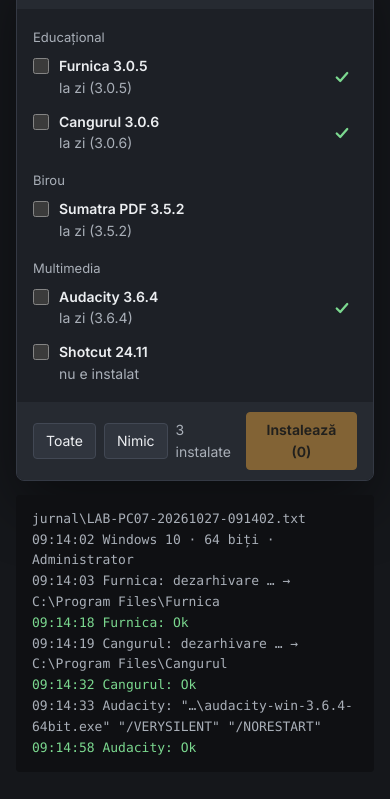
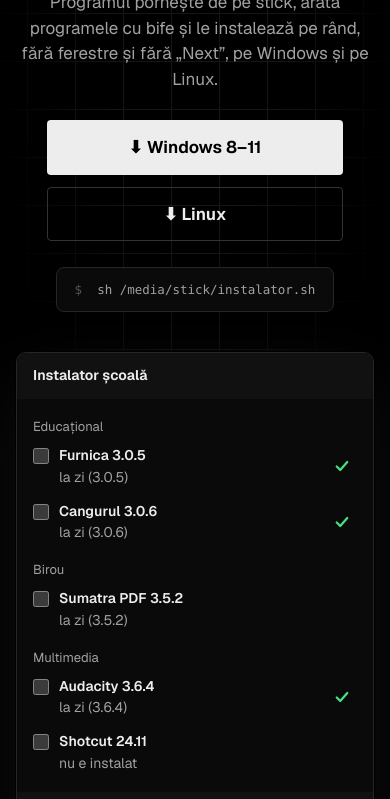
Before and after one commit to nazdravan/installer, a plain HTML site: page site/index.html in a window 390 px wide. Shown: the part 251-1050 px from the top of the page. Drawn offline with Linux system fonts and the light colour scheme; no server answers.

Commit message:
pagina de prezentare în stil monocrom

```diff
--- a/site/index.html
+++ b/site/index.html
@@ -8,7 +8,7 @@
 <meta property="og:title" content="Instalator școală">
 <meta property="og:description" content="Un stick. Tot laboratorul. Instalare fără ferestre pe Windows și Linux.">
 <meta property="og:image" content="assets/laborator.jpg">
-<link rel="preload" href="assets/inter-latin.woff2" as="font" type="font/woff2" crossorigin>
+<link rel="preload" href="assets/geist-latin.woff2" as="font" type="font/woff2" crossorigin>
 <link rel="stylesheet" href="style.css">
 <script defer src="main.js"></script>
 </head>
@@ -28,7 +28,15 @@
 <main>
 
 <section class="hero" aria-labelledby="titlu">
-  <h1 id="titlu" class="hero-title"><span class="hero-a">Un stick.</span> <span class="hero-b">Tot laboratorul.</span></h1>
+  <div class="hero-copy">
+    <h1 id="titlu" class="hero-title">Un stick.<br>Tot laboratorul.</h1>
+    <p class="lead">Programul pornește de pe stick, arată programele cu bife și le instalează pe rând, fără ferestre și fără „Next”, pe Windows și pe Linux.</p>
+    <div class="hero-actions">
+      <a class="button" href="#descarca">⬇ Windows 8–11</a>
+      <a class="button ghost" href="#descarca">⬇ Linux</a>
+    </div>
+    <pre class="cmd"><code><span class="prompt">$</span> sh /media/stick/instalator.sh</code></pre>
+  </div>
 
   <div class="hero-stage">
     <div class="app" data-ui id="hero-app" aria-label="Fereastra Instalatorului, demonstrație">
@@ -54,10 +62,6 @@
 09:14:02 Windows 10 · 64 biți · Administrator</code></pre>
   </div>
 
-  <div class="hero-foot">
-    <p class="lead">Programul pornește de pe stick, arată programele cu bife și le instalează pe rând, fără ferestre și fără „Next”, pe Windows și pe Linux.</p>
-    <a class="button" href="#descarca">Descarcă gratuit</a>
-  </div>
 </section>
 
 <section class="how" id="cum" aria-labelledby="cum-t">
--- a/site/style.css
+++ b/site/style.css
@@ -1,31 +1,32 @@
-/* Instalator școală: pagina de prezentare. Tema „tehnic, întunecat”: grafit și chihlimbar. */
+/* Instalator școală: pagina de prezentare. Tema G: negru și alb, monocrom, grilă fină în antet. */
 
 @font-face {
-  font-family: "Inter";
-  src: url("assets/inter-latin.woff2") format("woff2");
+  font-family: "Geist";
+  src: url("assets/geist-latin.woff2") format("woff2");
   font-weight: 100 900;
   font-display: swap;
   unicode-range: U+0000-00FF, U+0131, U+0152-0153, U+02BB-02BC, U+02C6, U+02DA, U+02DC, U+0304, U+0308, U+0329, U+2000-206F, U+20AC, U+2122, U+2191, U+2193, U+2212, U+2215, U+FEFF, U+FFFD;
 }
 @font-face {
-  font-family: "Inter";
-  src: url("assets/inter-latin-ext.woff2") format("woff2");
+  font-family: "Geist";
+  src: url("assets/geist-latin-ext.woff2") format("woff2");
   font-weight: 100 900;
   font-display: swap;
   unicode-range: U+0100-02BA, U+02BD-02C5, U+02C7-02CC, U+02CE-02D7, U+02DD-02FF, U+0304, U+0308, U+0329, U+1D00-1DBF, U+1E00-1E9F, U+1EF2-1EFF, U+2020, U+20A0-20AB, U+20AD-20C0, U+2113, U+2C60-2C7F, U+A720-A7FF;
 }
 
 :root {
-  --bg: #15171b;
-  --surface: #1d2026;
-  --surface-2: #262a31;
-  --surface-3: #30353e;
-  --ink: #eceef1;
-  --muted: #a9afb8;
-  --accent: #f2a93b;
-  --accent-ink: #1b1406;
-  --ok: #7bd88f;
-  --err: #ff7f70;
+  --bg: #000;
+  --surface: #0a0a0a;
+  --surface-2: #111;
+  --surface-3: #1c1c1c;
+  --line: #262626;
+  --ink: #ededed;
+  --muted: #a1a1a1;
+  --accent: #ededed;
+  --accent-ink: #000;
+  --ok: #4ade80;
+  --err: #f87171;
 
   --t-xl: clamp(34px, 4.4vw, 68px);
   --t-l: clamp(30px, 3vw, 46px);
@@ -46,8 +47,7 @@ body {
   margin: 0;
   background: var(--bg);
   color: var(--ink);
-  font: 400 var(--t-s)/1.55 "Inter", system-ui, sans-serif;
-  font-feature-settings: "cv11", "ss01";
+  font: 400 var(--t-s)/1.55 "Geist", system-ui, sans-serif;
   -webkit-font-smoothing: antialiased;
 }
 img { display: block; max-width: 100%; height: auto; }
@@ -68,13 +68,15 @@ p code { font-size: .9em; color: var(--ink); background: var(--surface-2); paddi
   padding: 14px 22px; border-radius: var(--radius);
   transition: transform .2s var(--ease), background-color .2s;
 }
-.button:hover { background: #ffbc57; transform: translateY(-1px); }
+.button:hover { background: #fff; transform: translateY(-1px); }
 .button:active { transform: translateY(1px); }
 .button.small { font-size: var(--t-xs); padding: 9px 14px; }
-.button.dark { background: var(--accent-ink); color: var(--accent); }
-.button.dark:hover { background: #2a2010; }
-.button.ghost { background: transparent; border: 2px solid var(--accent-ink); padding: 12px 20px; color: var(--accent-ink); }
-.button.ghost:hover { background: rgba(27, 20, 6, .1); }
+.button.dark { background: var(--accent-ink); color: var(--ink); }
+.button.dark:hover { background: #1a1a1a; }
+.button.ghost { background: transparent; border: 1px solid #333; padding: 13px 21px; color: var(--ink); }
+.button.ghost:hover { background: var(--surface-2); }
+.tile.main .button.ghost { border-color: var(--accent-ink); color: var(--accent-ink); }
+.tile.main .button.ghost:hover { background: rgba(0, 0, 0, .06); }
 
 /* Bara de sus */
 .bar {
@@ -87,36 +89,44 @@ p code { font-size: .9em; color: var(--ink); background: var(--surface-2); paddi
 .bar nav a { text-decoration: none; color: var(--muted); transition: color .2s; }
 .bar nav a:hover { color: var(--ink); }
 
-/* Antet: propoziția despicată de fereastra programului. */
+/* Antet: centrat, pe o grilă fină care se stinge spre margini. */
 .hero {
-  display: grid;
-  grid-template-columns: 1fr;
-  align-items: center;
-  padding: clamp(40px, 6vw, 88px) var(--margin) 0;
+  position: relative;
+  display: grid; justify-items: center; gap: 56px;
+  padding: clamp(56px, 8vw, 120px) var(--margin) 0;
+  text-align: center;
+  isolation: isolate;
 }
-/* Titlul ocupă tot rândul; fereastra stă în mijlocul lui, între cele două jumătăți. */
+.hero::before {
+  content: ""; position: absolute; inset: 0 0 30% 0; z-index: -1;
+  background-image: linear-gradient(#161616 1px, transparent 1px), linear-gradient(90deg, #161616 1px, transparent 1px);
+  background-size: 48px 48px; background-position: center top;
+  -webkit-mask-image: radial-gradient(ellipse 70% 80% at 50% 20%, #000 30%, transparent 75%);
+  mask-image: radial-gradient(ellipse 70% 80% at 50% 20%, #000 30%, transparent 75%);
+}
+.hero-copy { display: grid; justify-items: center; gap: 22px; max-width: 900px; }
 .hero-title {
-  grid-area: 1 / 1;
-  display: flex; justify-content: space-between; align-items: center;
-  font-size: clamp(30px, 3.5vw, 58px); font-weight: 700; letter-spacing: -.035em; line-height: 1;
+  font-size: clamp(44px, 6.6vw, 104px); font-weight: 700; letter-spacing: -.055em; line-height: .98;
+  color: #fff;
 }
-.hero-a, .hero-b { white-space: nowrap; }
-.hero-stage { grid-area: 1 / 1; justify-self: center; width: min(36vw, 580px); display: grid; gap: 14px; position: relative; }
-.hero-foot { grid-area: 2 / 1; }
-.hero-foot {
-  display: flex; align-items: end; justify-content: space-between; gap: 32px;
-  margin-top: 56px;
+.lead { font-size: var(--t-m); line-height: 1.5; max-width: 34em; color: var(--muted); }
+.hero-actions { display: flex; flex-wrap: wrap; justify-content: center; gap: 12px; margin-top: 6px; }
+.cmd {
+  margin: 4px 0 0; padding: 12px 18px; text-align: left;
+  background: var(--surface); border: 1px solid var(--line); border-radius: 8px;
+  font-size: 14px; color: var(--muted);
 }
-.lead { font-size: var(--t-m); line-height: 1.5; max-width: 34em; }
+.cmd .prompt { color: #555; margin-right: .6em; user-select: none; }
+.hero-stage { width: min(680px, 100%); display: grid; gap: 12px; text-align: left; }
 
 /* Fragmentele programului (data-ui): aici convențiile interfeței, nu ale paginii. */
 .app {
   background: var(--surface);
-  border: 1px solid #343944;
-  border-radius: 8px;
+  border: 1px solid var(--line);
+  border-radius: 10px;
   font-size: var(--t-xs);
   overflow: hidden;
-  box-shadow: 0 24px 60px rgba(0, 0, 0, .45); /* taste-skill-ignore: fereastra programului plutește (data-ui) */
+  box-shadow: 0 0 0 1px #000, 0 30px 80px rgba(255, 255, 255, .06); /* taste-skill-ignore: fereastra programului plutește (data-ui) */
 }
 .app-titlebar {
   display: flex; justify-content: space-between; gap: 12px;
@@ -154,14 +164,14 @@ p code { font-size: .9em; color: var(--ink); background: var(--surface-2); paddi
 .app-summary { margin-left: auto; color: var(--muted); }
 .app-btn {
   font: inherit; color: var(--ink); background: var(--surface-3);
-  border: 1px solid #424854; border-radius: 4px; padding: 6px 12px; cursor: pointer;
+  border: 1px solid #333; border-radius: 6px; padding: 6px 12px; cursor: pointer;
   transition: background-color .15s, transform .1s;
 }
-.app-btn:hover { background: #3a404b; }
+.app-btn:hover { background: #262626; }
 .app-btn:active { transform: scale(.97); }
 .app-btn[disabled] { opacity: .45; cursor: default; }
 .app-primary { background: var(--accent); color: var(--accent-ink); border-color: var(--accent); font-weight: 650; }
-.app-primary:hover { background: #ffbc57; }
+.app-primary:hover { background: #fff; }
 
 /* Bifa și crucea programului, desenate (fonturile paginii nu le au pe toate). */
 .ic {
@@ -175,7 +185,7 @@ p code { font-size: .9em; color: var(--ink); background: var(--surface-2); paddi
 
 .journal {
   margin: 0; padding: 14px 16px; min-height: 7.4em;
-  background: #0f1013; border-radius: var(--radius);
+  background: var(--surface); border: 1px solid var(--line); border-radius: 8px;
   font-size: 13px; line-height: 1.6; color: var(--muted);
   white-space: pre-wrap; overflow-wrap: anywhere;
 }
@@ -184,7 +194,7 @@ p code { font-size: .9em; color: var(--ink); background: var(--surface-2); paddi
 
 /* Cum funcționează: o singură coloană de citit. */
 .how { margin-top: var(--gap-section); padding: 0 var(--margin); }
-.how .col { max-width: 600px; margin-left: 30%; }
+.how .col { max-width: 640px; margin: 0 auto; }
 .how h2, .try h2, .sys-head h2, .cta h2 { font-size: var(--t-l); font-weight: 700; letter-spacing: -.025em; line-height: 1.05; }
 .how h2 { margin-bottom: 48px; }
 .stage + .stage { margin-top: 72px; }
@@ -199,7 +209,7 @@ p code { font-size: .9em; color: var(--ink); background: var(--surface-2); paddi
 .tree .in2 { padding-left: 40px; }
 .tree span { color: var(--muted); }
 .photo { margin: 0; }
-.photo img { width: 100%; aspect-ratio: 16 / 9; object-fit: cover; border-radius: var(--radius); }
+.photo img { width: 100%; aspect-ratio: 16 / 9; object-fit: cover; border-radius: 8px; filter: grayscale(1) contrast(1.05); }
 .photo figcaption { margin-top: 10px; font-size: var(--t-xs); color: var(--muted); }
 .rowpiece {
   display: flex; align-items: center; gap: 12px;
@@ -221,9 +231,9 @@ p code { font-size: .9em; color: var(--ink); background: var(--surface-2); paddi
   position: relative;
   max-width: 1040px; margin: 0 auto;
   display: grid; grid-template-columns: 62fr 38fr;
-  background: var(--surface); border-radius: 12px; overflow: hidden;
+  background: var(--surface); border: 1px solid var(--line); border-radius: 12px; overflow: hidden;
 }
-.panel-demo { padding: 40px 40px 72px; background: #23262d; }
+.panel-demo { padding: 40px 40px 72px; background: var(--surface-2); }
 .panel-demo .app { box-shadow: none; }
 .panel-controls { padding: 28px 28px 72px; display: grid; align-content: start; gap: 4px; }
 .ctl {
@@ -239,7 +249,7 @@ fieldset.ctl label { margin-left: 14px; display: inline-flex; gap: 6px; align-it
   border: 1px solid #3d424c; border-radius: 4px; padding: 6px 8px; min-width: 9em; /* taste-skill-ignore: control al programului (data-ui) */
 }
 .ctl input { accent-color: var(--accent); width: 18px; height: 18px; }
-.panel-link { position: absolute; left: 40px; bottom: 26px; font-size: 15px; color: var(--accent); }
+.panel-link { position: absolute; left: 40px; bottom: 26px; font-size: 15px; color: var(--ink); }
 .try-note { max-width: 1040px; margin: 18px auto 0; font-size: var(--t-xs); color: var(--muted); }
 
 /* Pentru administratori: lista de garanții ca un meniu de comenzi mărit. */
@@ -274,7 +284,7 @@ fieldset.ctl label { margin-left: 14px; display: inline-flex; gap: 6px; align-it
 .tabs button span { font-size: 13px; color: var(--muted); }
 .tabs button:hover { background: var(--surface-2); }
 .tabs button[aria-selected="true"] { background: var(--ink); color: var(--bg); }
-.tabs button[aria-selected="true"] span { color: #4b5058; }
+.tabs button[aria-selected="true"] span { color: #555; }
 .bands { display: grid; gap: 4px; }
 .band {
   display: grid; grid-template-columns: 22% 1fr auto; align-items: center; gap: 20px;
@@ -282,6 +292,7 @@ fieldset.ctl label { margin-left: 14px; display: inline-flex; gap: 6px; align-it
   background: var(--surface);
 }
 .band:nth-child(even) { background: var(--surface-2); }
+.band { border: 1px solid var(--line); }
 .b-k { font-size: var(--t-m); font-weight: 700; }
 .b-t { font-size: 18px; font-weight: 550; display: grid; }
 .b-t small { font-size: var(--t-xs); font-weight: 400; color: var(--muted); }
@@ -289,7 +300,7 @@ fieldset.ctl label { margin-left: 14px; display: inline-flex; gap: 6px; align-it
 .toml { display: grid; grid-template-columns: 170px 1fr; gap: 40px; margin-top: 40px; }
 .toml p { grid-column: 2; color: var(--muted); }
 .toml pre {
-  grid-column: 2; margin: 0; padding: 20px 24px; background: #0f1013; border-radius: var(--radius);
+  grid-column: 2; margin: 0; padding: 20px 24px; background: var(--surface); border: 1px solid var(--line); border-radius: 8px;
   font-size: 14px; line-height: 1.65; color: var(--ink); overflow-x: auto;
 }
 
@@ -301,7 +312,7 @@ fieldset.ctl label { margin-left: 14px; display: inline-flex; gap: 6px; align-it
 }
 .tile { height: 380px; border-radius: var(--radius); overflow: hidden; }
 .tile.side img { width: 100%; height: 100%; object-fit: cover; }
-.tile.flat { background: var(--surface-2); }
+.tile.flat { background: var(--surface-2); border: 1px solid var(--line); }
 .tile.main {
   background: var(--accent); color: var(--accent-ink);
   padding: 44px; display: flex; flex-direction: column; justify-content: center; gap: 14px;
@@ -325,13 +336,12 @@ fieldset.ctl label { margin-left: 14px; display: inline-flex; gap: 6px; align-it
 .js .reveal > * { opacity: 0; transform: translateY(24px); transition: opacity .7s var(--ease), transform .7s var(--ease); }
 .js .reveal > :nth-child(2) { transition-delay: .08s; }
 .js .reveal.in > * { opacity: 1; transform: none; }
-.js .hero-stage, .js .hero-foot { animation: rise .7s var(--ease) both; }
+.js .hero-copy, .js .hero-stage { animation: rise .7s var(--ease) both; }
 .js .hero-stage { animation-delay: .08s; }
-.js .hero-foot { animation-delay: .16s; }
 @keyframes rise { from { opacity: 0; transform: translateY(20px); } }
 .photo img { transition: transform 1.2s var(--ease); }
 .photo:hover img { transform: scale(1.02); }
-.tile.side img { animation: drift 24s ease-in-out infinite alternate; }
+.tile.side img { animation: drift 24s ease-in-out infinite alternate; filter: grayscale(1) contrast(1.05); }
 @keyframes drift { to { transform: scale(1.08) translateX(-2%); } }
 
 @media (prefers-reduced-motion: reduce) {
@@ -342,11 +352,6 @@ fieldset.ctl label { margin-left: 14px; display: inline-flex; gap: 6px; align-it
 
 /* Tabletă */
 @media (max-width: 1080px) {
-  .hero { row-gap: 24px; }
-  .hero-title { grid-area: 1 / 1; display: grid; font-size: clamp(36px, 7vw, 56px); gap: .1em; }
-  .hero-b { justify-self: end; }
-  .hero-stage { grid-area: 2 / 1; width: 100%; max-width: 640px; }
-  .hero-foot { grid-area: 3 / 1; }
   .how .col { margin-left: auto; margin-right: auto; }
   .panel { grid-template-columns: 1fr; }
   .cta { margin-left: 0; margin-right: 0; grid-template-columns: 1fr 1fr; }
@@ -361,9 +366,11 @@ fieldset.ctl label { margin-left: 14px; display: inline-flex; gap: 6px; align-it
   .bar { gap: 16px; padding: 16px var(--margin); }
   .bar nav { display: none; }
   .bar .button { margin-left: auto; }
-  .hero-title { font-size: 9.5vw; }
-  .hero-foot { flex-direction: column; align-items: start; margin-top: 8px; }
+  .hero { gap: 40px; }
+  .hero-title { font-size: 12vw; }
   .lead { font-size: 17px; }
+  .hero-actions .button { flex: 1 1 100%; justify-content: center; }
+  .cmd { font-size: 12.5px; max-width: 100%; overflow-x: auto; }
   .app-sys { display: none; }
   .app-row { flex-wrap: wrap; row-gap: 0; }
   .app-row .st { flex-basis: 100%; padding-left: 26px; }
```
Also changed, not shown: site/assets/geist-latin-ext.woff2 (added), site/assets/geist-latin.woff2 (added), site/assets/inter-latin-ext.woff2 (deleted), site/assets/inter-latin.woff2 (deleted).
